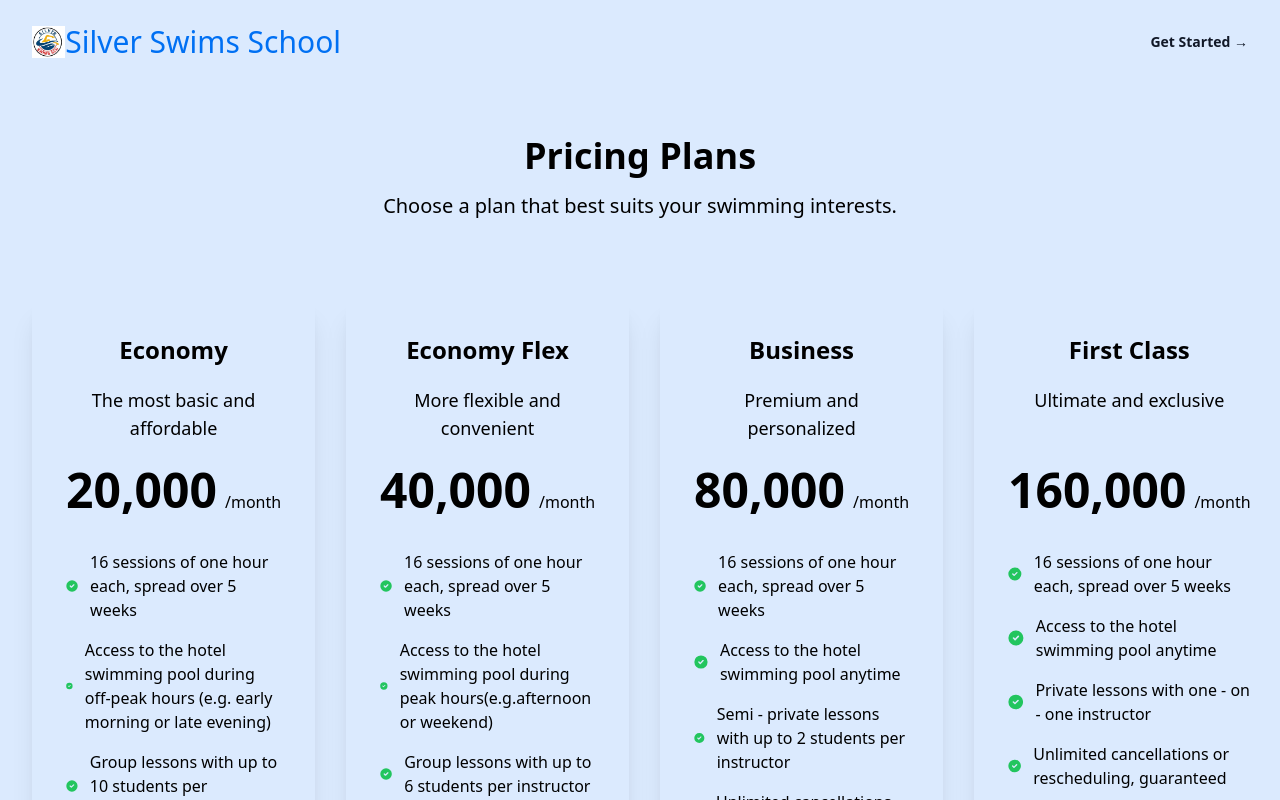
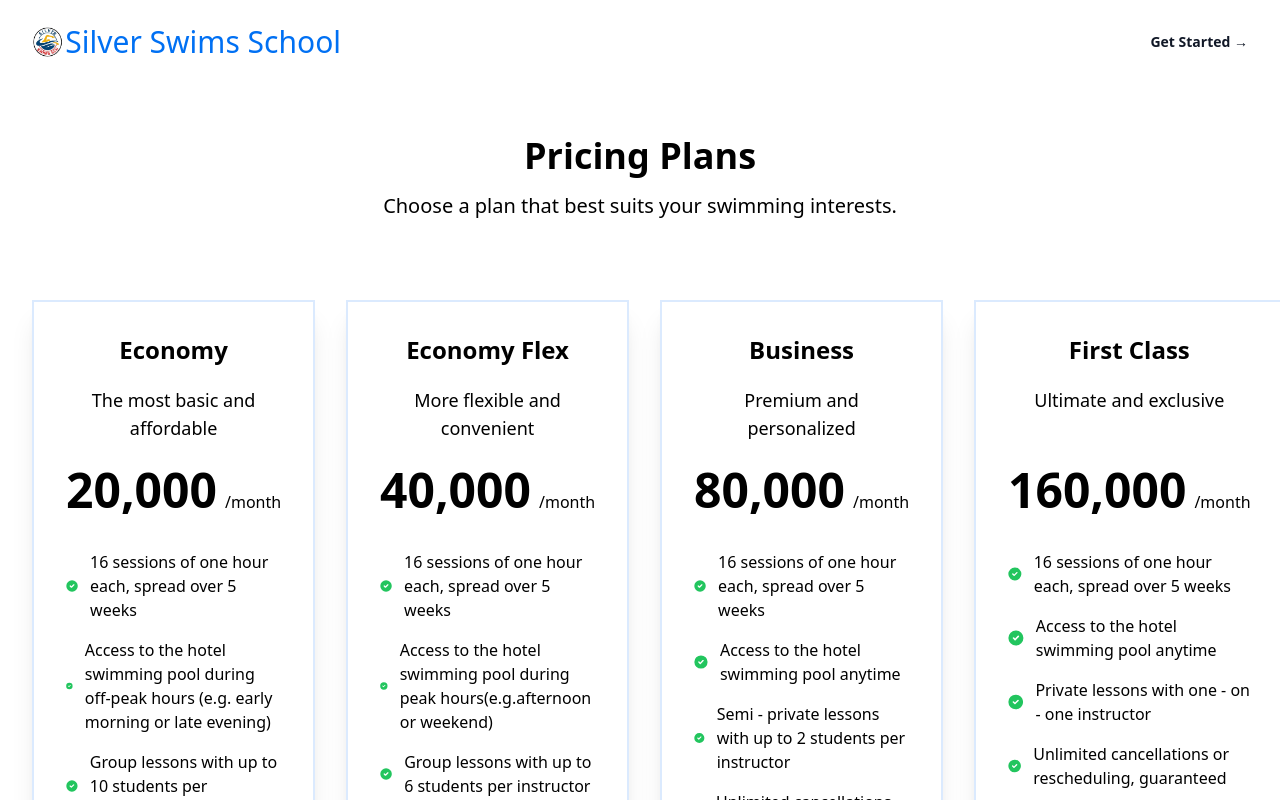
Before and after one commit to daakibenja/nextjs-dashboard, a Next.js app: page /plans in a window 1280 px wide. Shown: the top 800 px of the page. Built offline with nearby package versions, Linux system fonts and the light colour scheme.

Commit message:
update - added some landing page template

```diff
--- a/app/page.tsx
+++ b/app/page.tsx
@@ -14,7 +14,7 @@ import CtaSection from './ui/welcome/cta-section';
 import FooterSection from './ui/welcome/footer-section';
 export default function Page() {
   return (
-    <main className="bg-blue-100 isolate">
+    <main className="bg-blue-0 isolate">
       <HeaderSection />
       <HelloSection />
       <LogoPartners />
--- a/app/plans/page.tsx
+++ b/app/plans/page.tsx
@@ -68,7 +68,7 @@ export default function Page() {
 
 
 
-        <section className="p-4 md:p-8 bg-blue-100">
+        <section className="p-4 md:p-8 bg-blue-0">
             <HeaderSection />
             <div className="py-8 mt-10 max-w-screen-xl lg:py-16">
                 <div className="mx-auto max-w-3xl text-center pb-12 md:pb-20">
```
